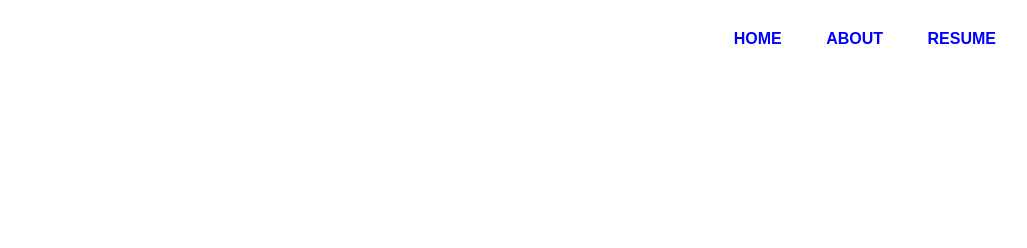
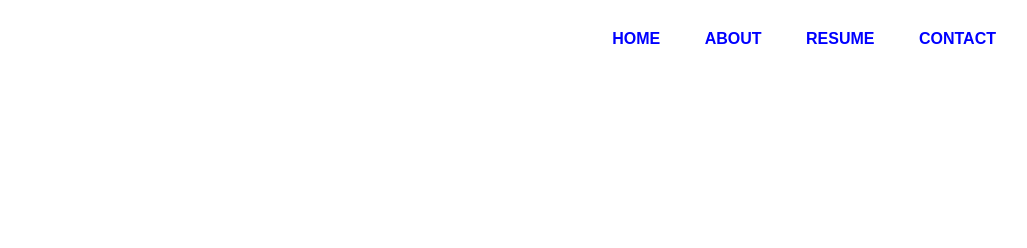
Before and after one commit to SreelekshmiS2021/tfp-portfolio-website, a plain HTML site: page index.html in a window 1280 px wide. Shown: the top 248 px of the page, without its empty margins (72-1099 px from the left). Drawn offline with Linux system fonts and the light colour scheme.

Commit message:
Update index.html

```diff
--- a/index.html
+++ b/index.html
@@ -15,7 +15,7 @@
             <li><a href="">HOME</a> </li>
             <li><a href="#about">ABOUT</a> </li>
             <li><a href="#resume">RESUME</a> </li>
-
+          <li><a href="#contact">CONTACT</a> </li>
         </ul>
        </nav>
        <div class="detail">
```
